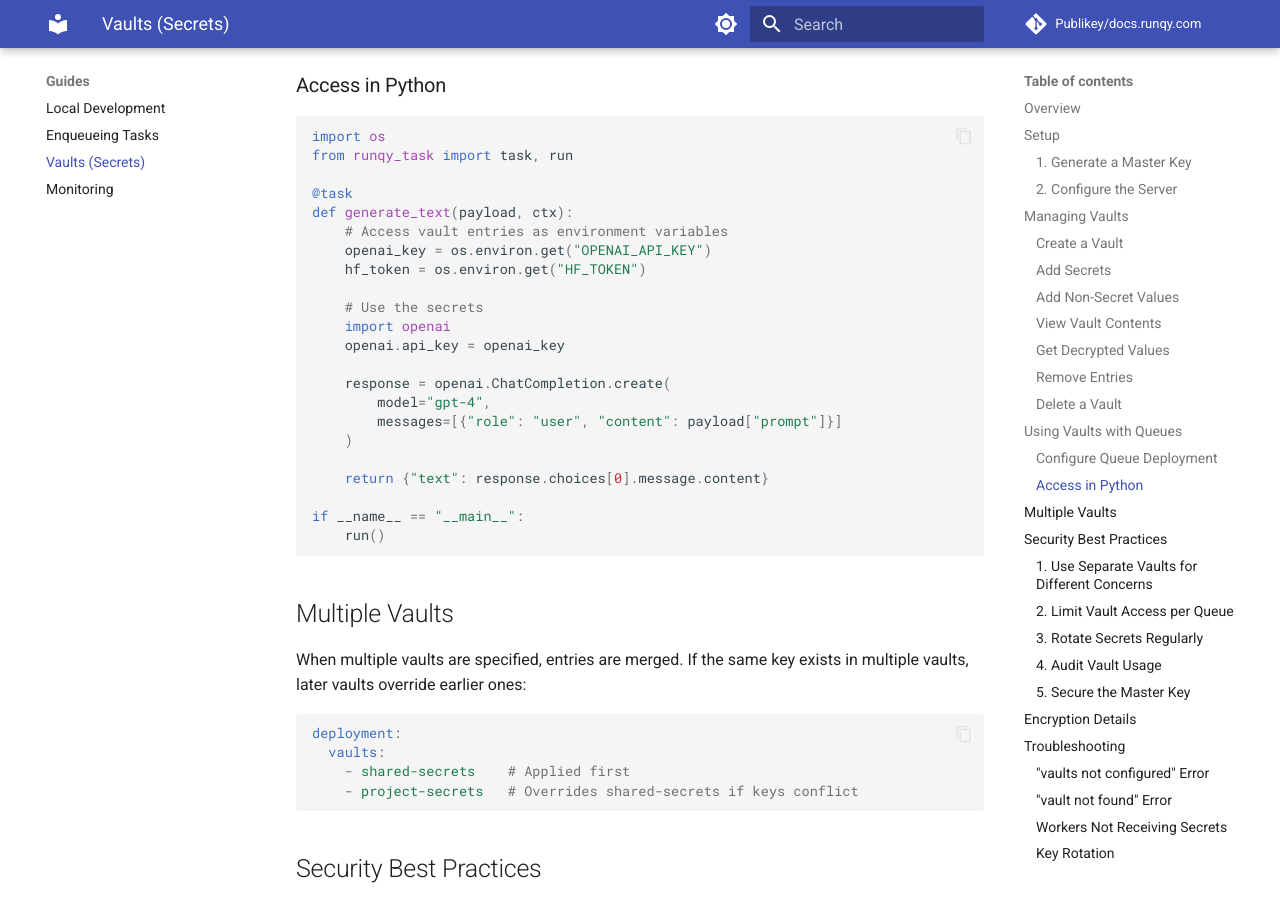
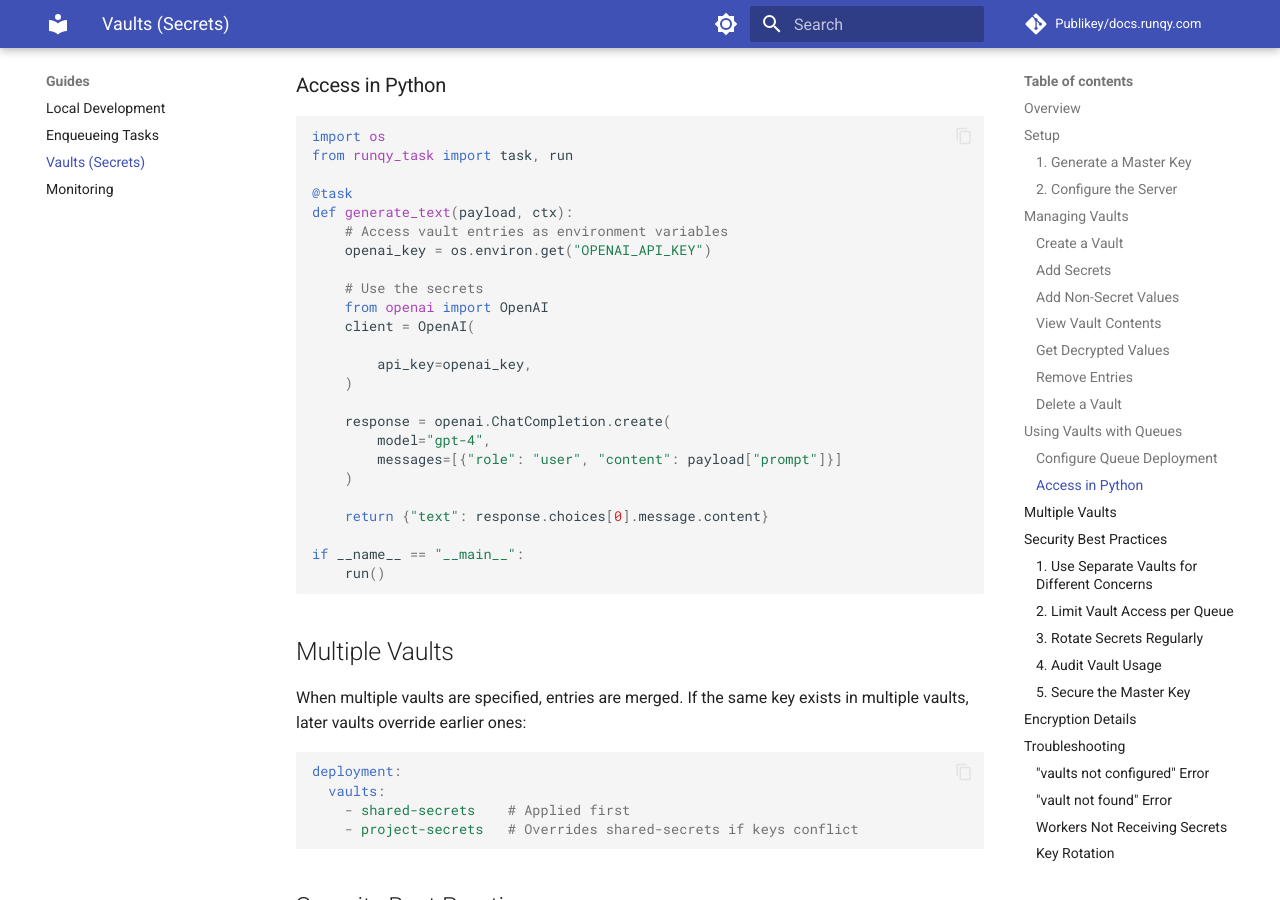
Before and after one commit to Publikey/docs.runqy.com, an MkDocs documentation site: the page built from docs/guides/vaults.md, in a window 1280 px wide and 900 px high, scrolled down 3743 px. Built offline with MkDocs 1.6.1 and Material for MkDocs 9.7.7, drawn with Linux system fonts in a browser that asks for light colours; comment, search, counter and statistics services are not loaded.

Commit message:
fix: code example in vaults

```diff
--- a/docs/guides/vaults.md
+++ b/docs/guides/vaults.md
@@ -213,11 +213,13 @@ from runqy_task import task, run
 def generate_text(payload, ctx):
     # Access vault entries as environment variables
     openai_key = os.environ.get("OPENAI_API_KEY")
-    hf_token = os.environ.get("HF_TOKEN")
 
     # Use the secrets
-    import openai
-    openai.api_key = openai_key
+    from openai import OpenAI
+    client = OpenAI(
+
+        api_key=openai_key,
+    )
 
     response = openai.ChatCompletion.create(
         model="gpt-4",
```
